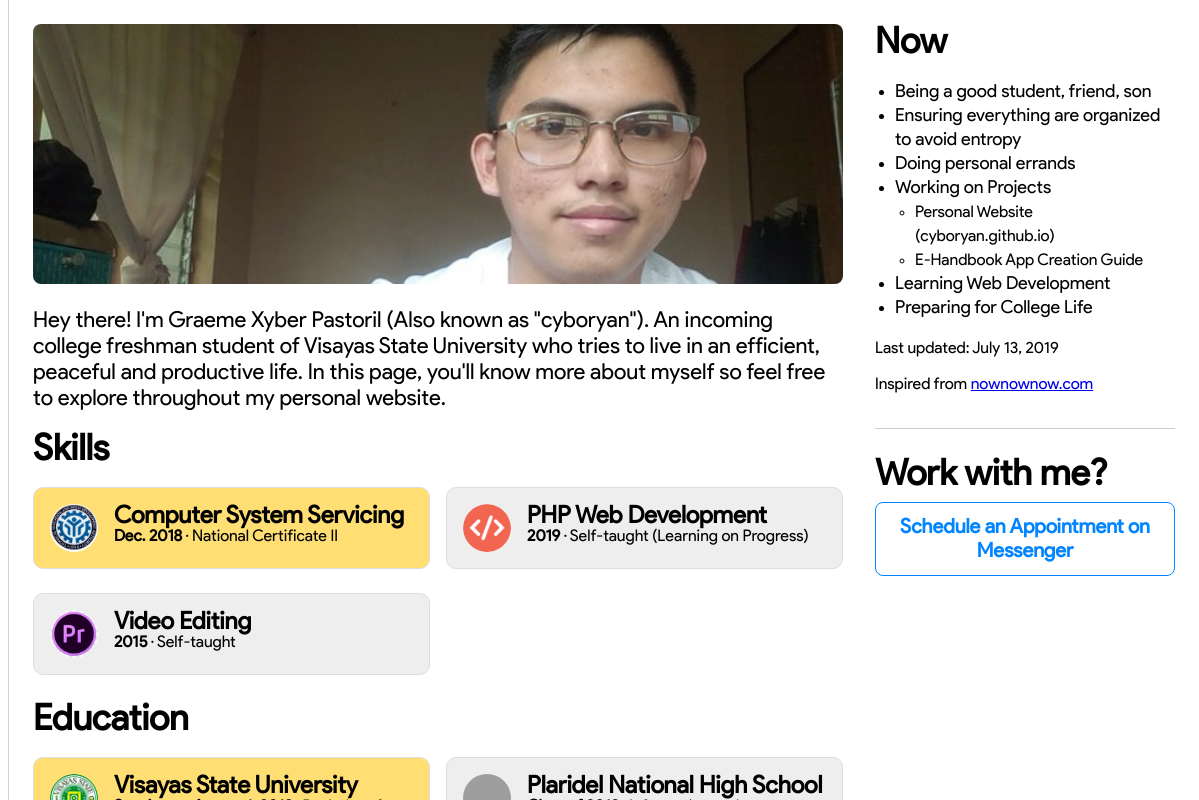
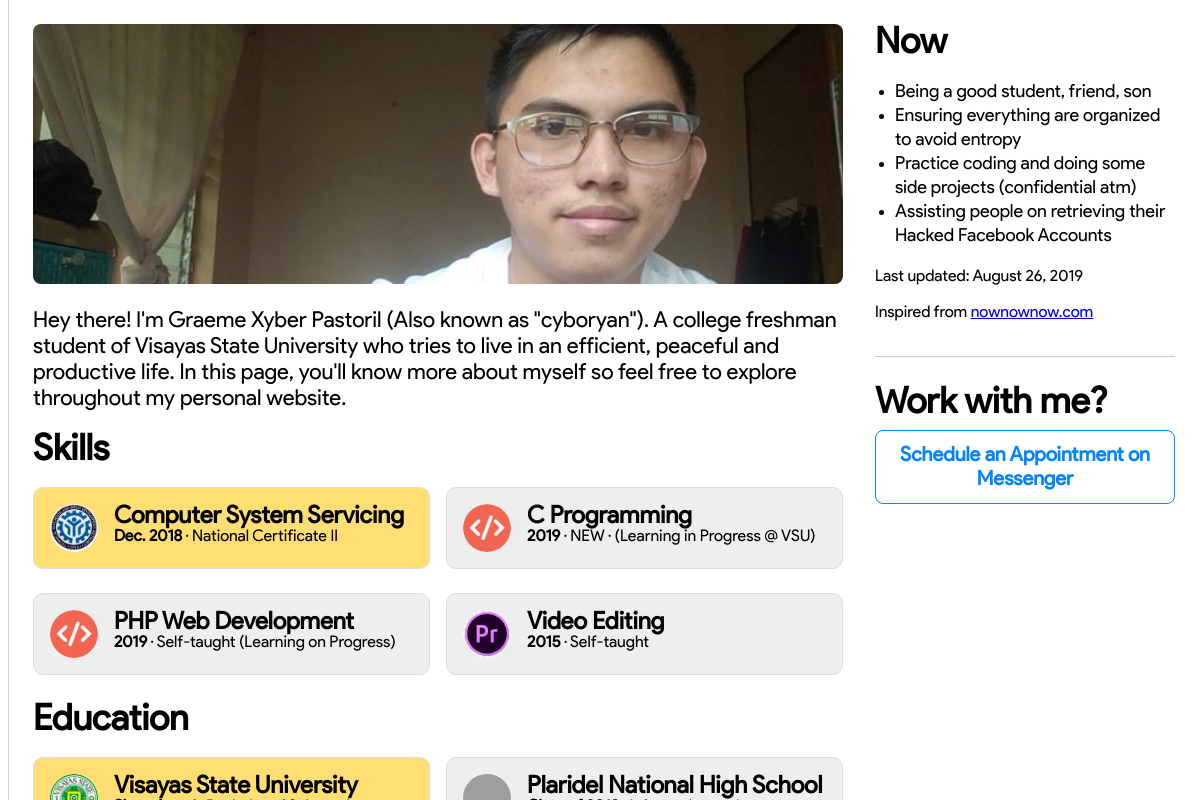
Before and after one commit to cyboryan/cyboryan.github.io, a plain HTML site: page about.html in a window 1280 px wide. Shown: the full height of the page, 81-1280 px from the left. Drawn offline with Linux system fonts and the light colour scheme; grey boxes are pictures that could not be loaded.

Commit message:
updated info

```diff
--- a/about.html
+++ b/about.html
@@ -1,7 +1,7 @@
 <!doctype html>
 <html>
     <head>
-        <title>About - Graeme Xyber Pastoril</title>
+        <title>About Graeme Xyber Pastoril</title>
         <meta charset="UTF-8">
         <link rel="stylesheet" type="text/css" href="css/resetter.css">
         <link rel="stylesheet" type="text/css" href="css/index.css">
@@ -61,7 +61,7 @@
                             <img src="img/about-header.jpg" style="width:100%;height:auto;border-radius:8px">
                             <span class="span-20px block"></span>
                             <p class="content-now-header">
-                                Hey there! I'm Graeme Xyber Pastoril (Also known as "cyboryan"). An incoming college freshman student of Visayas State University who tries to live in an efficient, peaceful and productive life. In this page, you'll know more about myself so feel free to explore throughout my personal website.
+                                Hey there! I'm Graeme Xyber Pastoril (Also known as "cyboryan"). A college freshman student of Visayas State University who tries to live in an efficient, peaceful and productive life. In this page, you'll know more about myself so feel free to explore throughout my personal website.
                             </p>
                             <span class="span-20px block"></span>
                             <h2>Skills</h2>
@@ -73,6 +73,15 @@
                                         <div>
                                             <h3>Computer System Servicing</h3>
                                             <p><b>Dec. 2018</b> · National Certificate II</p>
+                                        </div>
+                                    </div>
+                                </div>
+                                <div class="content-about-block block">
+                                    <div class="content-about-grid grid">
+                                        <img src="img/code.jpg">
+                                        <div>
+                                            <h3>C Programming</h3>
+                                            <p><b>2019</b> · NEW · (Learning in Progress @ VSU)</p>
                                         </div>
                                     </div>
                                 </div>
@@ -105,7 +114,7 @@
                                         <img src="img/vsu.png">
                                         <div>
                                             <h3>Visayas State University</h3>
-                                            <p><b>Starting on August 1, 2019</b> · Bachelor of Science in Computer Science</p>
+                                            <p><b>Since Aug. 1</b> · Bachelor of Science in Computer Science</p>
                                         </div>
                                     </div>
                                 </div>
@@ -130,17 +139,11 @@
                                 <ul>
                                     <li class="li-1">Being a good student, friend, son</li>
                                     <li class="li-1">Ensuring everything are organized to avoid entropy</li>
-                                    <li class="li-1">Doing personal errands</li>
-                                    <li class="li-1">Working on Projects</li>
-                                    <ul>
-                                        <li class="li-2">Personal Website (cyboryan.github.io)</li>
-                                        <li class="li-2">E-Handbook App Creation Guide</li>
-                                    </ul>
-                                    <li class="li-1">Learning Web Development</li>
-                                    <li class="li-1">Preparing for College Life</li>
+                                    <li class="li-1">Practice coding and doing some side projects (confidential atm)</li>
+                                    <li class="li-1">Assisting people on retrieving their Hacked Facebook Accounts</li>
                                 </ul>
                                 <span class="span-20px block"></span>
-                                <p>Last updated: July 13, 2019</p>
+                                <p>Last updated: August 26, 2019</p>
                                 <span class="span-20px block"></span>
                                 <p>Inspired from <a href="https://nownownow.com">nownownow.com</a></p>
                                 <span class="span-20px block"></span>
```
